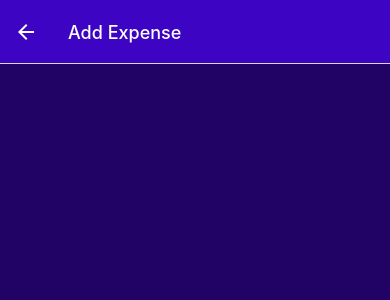
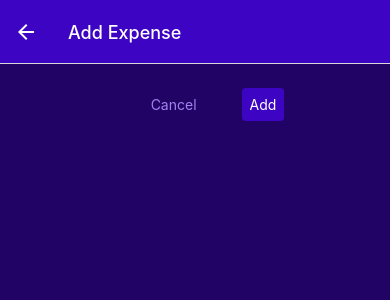
Before and after one commit to zhankaam/react-native-course, a React Native app: screen /ManageExpense in a window 390 px wide. Shown: the top 300 px of the page. Built offline with nearby package versions, Linux system fonts and the light colour scheme.

Commit message:
017: adding custom buttons

```diff
--- /dev/null
+++ b/UI/Button.tsx
@@ -0,0 +1,57 @@
+import {
+  Pressable,
+  StyleProp,
+  StyleSheet,
+  Text,
+  View,
+  ViewStyle,
+} from 'react-native';
+import React from 'react';
+import {GlobalStyles} from '../constants/styles';
+
+type PropsType = {
+  children: string;
+  mode?: string;
+  onPress: () => void;
+  style?: StyleProp<ViewStyle>;
+};
+
+const Button: React.FC<PropsType> = ({children, onPress, mode, style}) => {
+  return (
+    <View style={style}>
+      <Pressable
+        onPress={onPress}
+        style={({pressed}) => pressed && styles.pressed}>
+        <View style={[styles.button, mode === 'flat' && styles.flat]}>
+          <Text style={[styles.buttonText, mode === 'flat' && styles.flatText]}>
+            {children}
+          </Text>
+        </View>
+      </Pressable>
+    </View>
+  );
+};
+
+export default Button;
+
+const styles = StyleSheet.create({
+  button: {
+    borderRadius: 4,
+    padding: 8,
+    backgroundColor: GlobalStyles.colors.primary500,
+  },
+  flat: {
+    backgroundColor: 'transparent',
+  },
+  buttonText: {
+    color: 'white',
+    textAlign: 'center',
+  },
+  flatText: {
+    color: GlobalStyles.colors.primary200,
+  },
+  pressed: {
+    opacity: 0.75,
+    backgroundColor: GlobalStyles.colors.primary700,
+  },
+});
--- a/screens/ManageExpense.tsx
+++ b/screens/ManageExpense.tsx
@@ -4,6 +4,7 @@
 import {StackParamList} from '../App';
 import IconButton from '../UI/IconButton';
 import {GlobalStyles} from '../constants/styles';
+import Button from '../UI/Button';
 
 export function ManageExpense({
   route,
@@ -19,9 +20,17 @@
   }, [isEditing, navigation]);
 
   function deleteExpenseHandler() {}
+  function cancelHandler() {}
+  function confirmHandler() {}
 
   return (
     <View style={styles.container}>
+      <View style={styles.buttons}>
+        <Button style={styles.button} mode="flat" onPress={cancelHandler}>
+          Cancel
+        </Button>
+        <Button onPress={confirmHandler}>{isEditing ? 'Update' : 'Add'}</Button>
+      </View>
       {isEditing && (
         <View style={styles.deleteContainer}>
           <IconButton
@@ -42,6 +51,15 @@
     padding: 24,
     backgroundColor: GlobalStyles.colors.primary800,
   },
+  buttons: {
+    flexDirection: 'row',
+    justifyContent: 'center',
+    alignItems: 'center',
+  },
+  button: {
+    minWidth: 120,
+    marginHorizontal: 8,
+  },
   deleteContainer: {
     marginTop: 16,
     paddingTop: 8,
```
